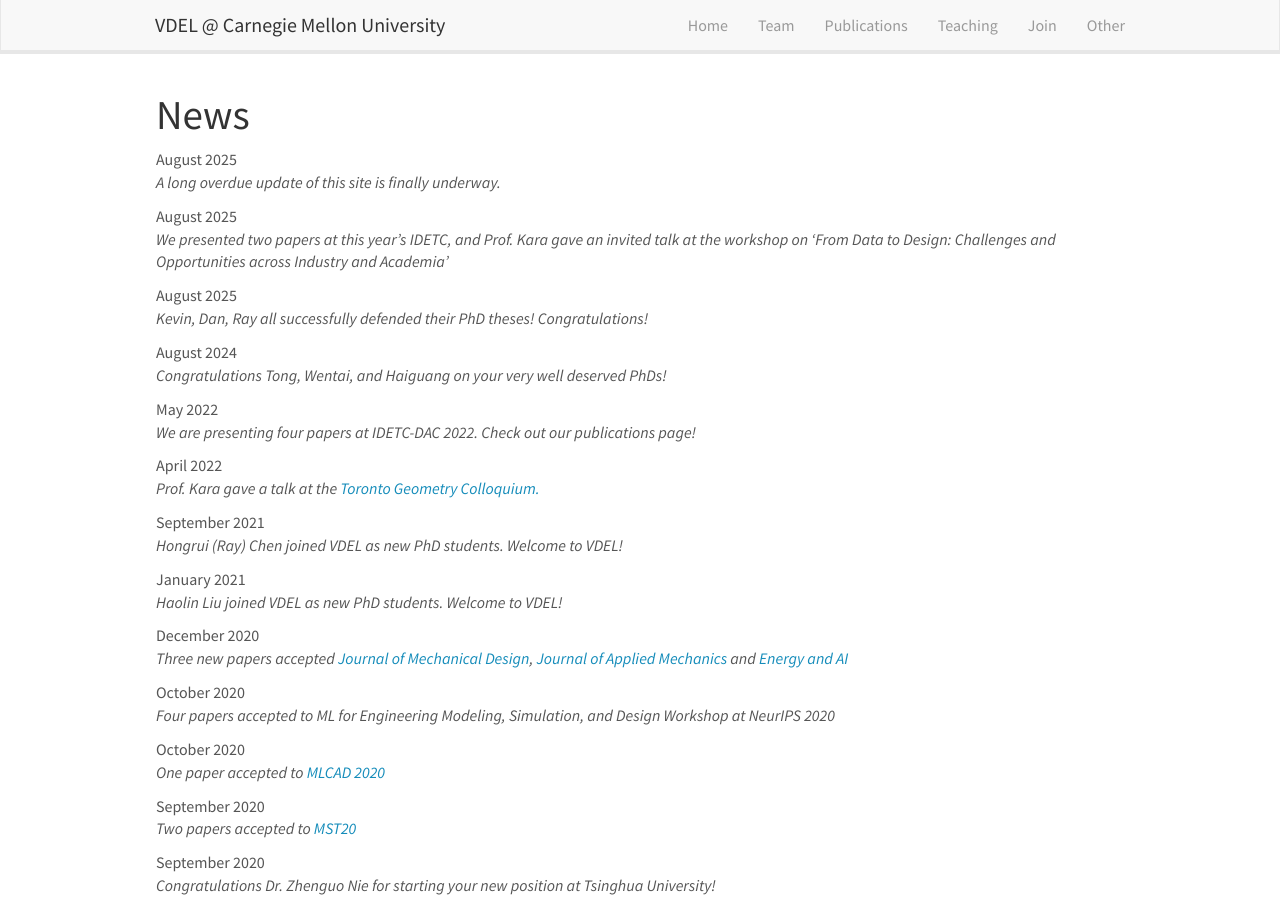
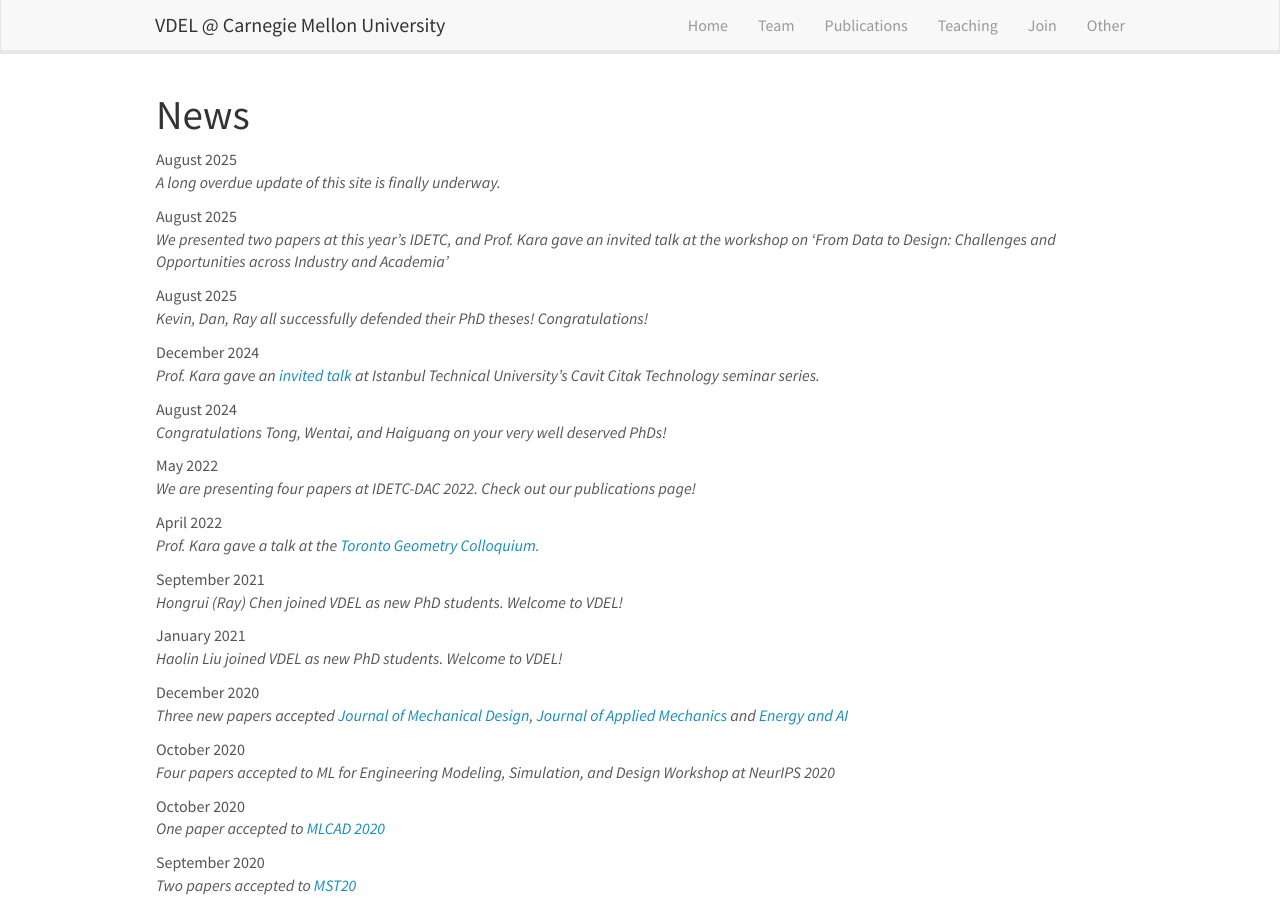
Before and after one commit to levburkara/levburkara.github.io, a Jekyll site: the page built from _pages/allnews.md, in a window 1280 px wide and 900 px high. Built offline with Jekyll 4.4.1, drawn with Linux system fonts in a browser that asks for light colours; nearby versions of some CDN libraries.

Commit message:
Update news.yml

```diff
--- a/_data/news.yml
+++ b/_data/news.yml
@@ -6,6 +6,9 @@
 
 - date: August 2025
   headline: "Kevin, Dan, Ray all successfully defended their PhD theses! Congratulations!"
+
+- date: December 2024
+  headline: "Prof. Kara gave an [invited talk](https://www.youtube.com/watch?v=V8YZk9VuYDc) at Istanbul Technical University's Cavit Citak Technology seminar series."
 
 - date: August 2024
   headline: "Congratulations Tong, Wentai, and Haiguang on your very well deserved PhDs!"
```
